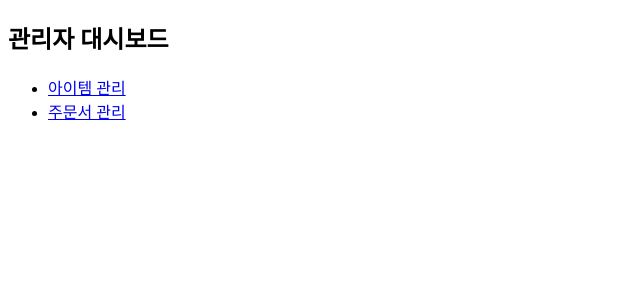
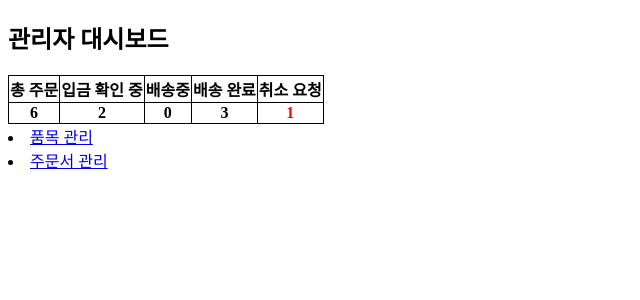
Before and after one commit to JiwonHwang01/Blueberry, a Django app: page /custom-admin/ in a window 1280 px wide. Shown: the part 147-447 px from the top of the page, without its empty margins (0-640 px from the left). Run offline with Django 4.2, Linux system fonts and the light colour scheme; a user stored in the database is signed in; data comes from the database, SQL or seed files in the repository; lists and menus that the app fills with data are empty.

Commit message:
[feat] 관리자 페이지 주문 수량 확인 기능 추가

```diff
--- a/custom_admin/templates/custom_admin/dashboard.html
+++ b/custom_admin/templates/custom_admin/dashboard.html
@@ -2,8 +2,36 @@
 
 {% block content %}
 <h2>관리자 대시보드</h2>
-<ul>
-    <li><a href="{% url 'admin_item_list' %}">아이템 관리</a></li>
-    <li><a href="{% url 'admin_order_list' %}">주문서 관리</a></li>
-</ul>
+<style>
+    .cancel-requests {
+        color: red;
+    }
+    table, th, td, tr{
+        border: 1px solid;
+        border-collapse: collapse;
+    }
+</style>
+<table>
+    <thead>
+        <tr>
+            <th>총 주문</th>
+            <th>입금 확인 중</th>
+            <th>배송중</th>
+            <th>배송 완료</th>
+            <th>취소 요청</th>
+        </tr>
+    </thead>
+    <tbody>
+        <tr>
+            <th>{{ total_orders }}</th>
+            <th>{{ pending_orders }}</th>
+            <th>{{ shipped_orders }}</th>
+            <th>{{ delivered_orders }}</th>
+            <th><strong class="cancel-requests">{{ cancel_requests }}</strong></th>
+        </tr>
+    </tbody>
+</table>
+<li><a href="{% url 'admin_item_list' %}">품목 관리</a></li>
+<li><a href="{% url 'admin_order_list' %}">주문서 관리</a></li>
+
 {% endblock %}
--- a/custom_admin/views.py
+++ b/custom_admin/views.py
@@ -16,7 +16,20 @@ def admin_required(view_func):
 
 @admin_required
 def admin_dashboard(request):
-    return render(request, 'custom_admin/dashboard.html')
+    total_orders = Order.objects.count()
+    cancel_requests = Order.objects.filter(status='canceling').count()
+    pending_orders = Order.objects.filter(status='pending').count()
+    shipped_orders = Order.objects.filter(status='shipping').count()
+    delivered_orders = Order.objects.filter(status='completed').count()
+
+    context = {
+        'total_orders': total_orders,
+        'cancel_requests': cancel_requests,
+        'pending_orders': pending_orders,
+        'shipped_orders': shipped_orders,
+        'delivered_orders': delivered_orders,
+    }
+    return render(request, 'custom_admin/dashboard.html', context)
 
 @admin_required
 def item_list(request):
```
